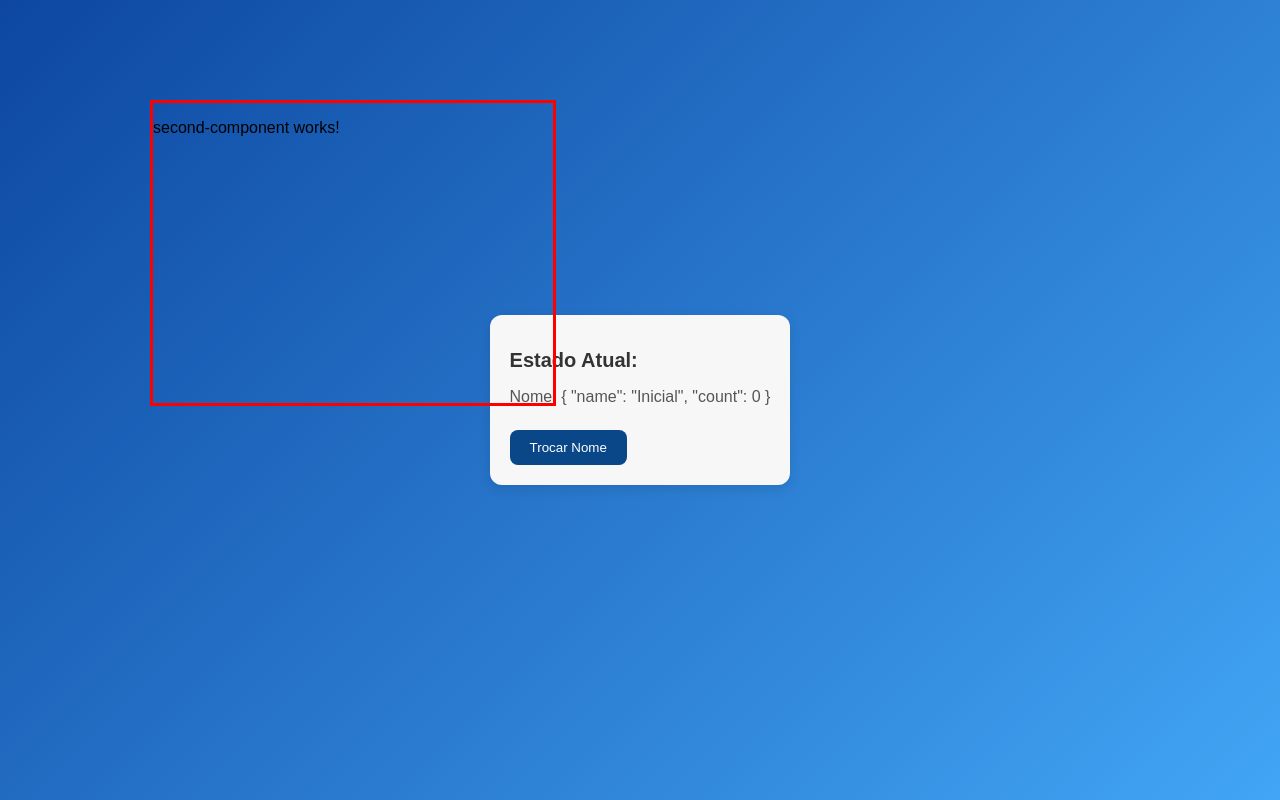
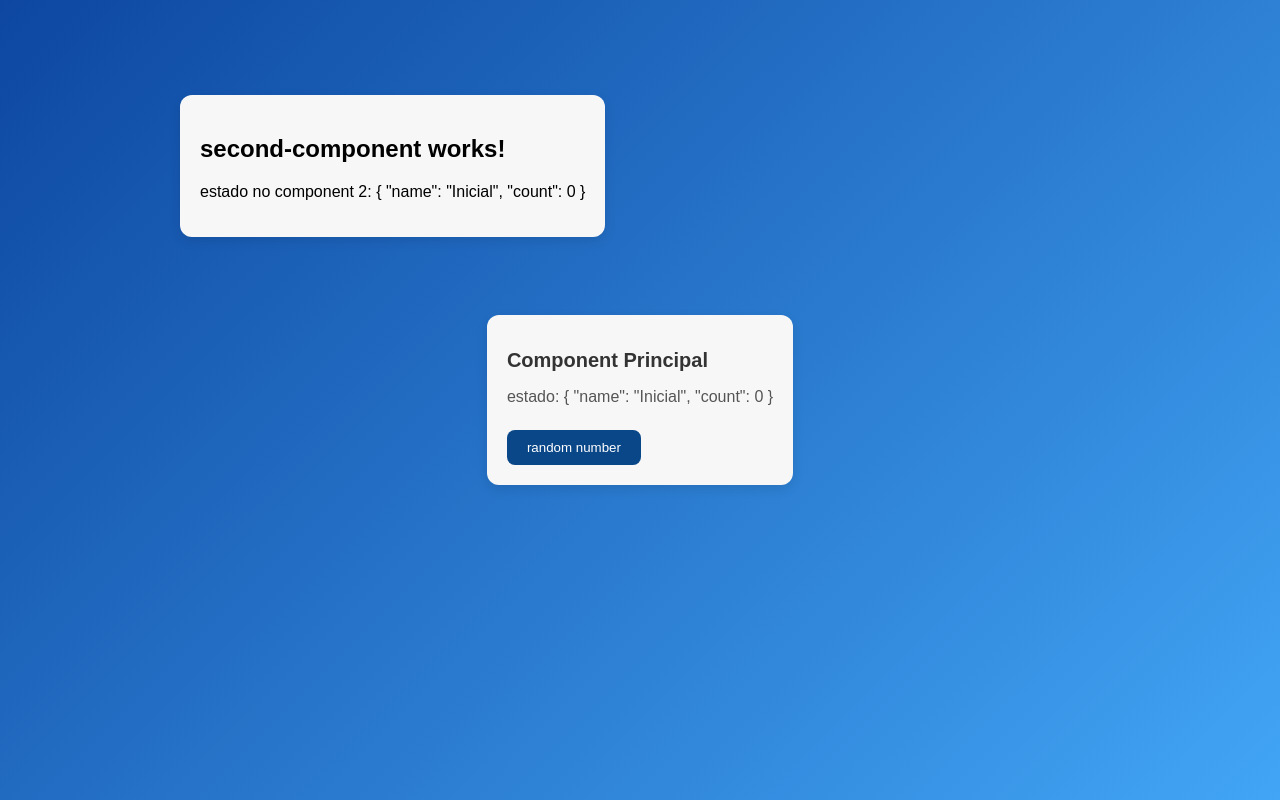
Before and after one commit to gabrielrsantana/angular-reativo, an Angular app in the folder angular-reativo/: page / in a window 1280 px wide. Built offline with nearby package versions, Linux system fonts and the light colour scheme.

Commit message:
criando component 2 e layout

```diff
--- a/angular-reativo/src/app/app.component.html
+++ b/angular-reativo/src/app/app.component.html
@@ -1,6 +1,7 @@
 <div class="estado-container">
-  <h1>Estado Atual:</h1>
-  <p>Nome: {{ state$ | async | json }}</p>
-  <button (click)="changeName()">Trocar Nome</button>
+  <h1>Component Principal</h1>
+  <p>estado: {{ state$ | async | json }}</p>
+
+  <button (click)="changeName()">random number</button>
 </div>
 <app-second-component></app-second-component>
--- a/angular-reativo/src/app/components/second-component/second-component.component.css
+++ b/angular-reativo/src/app/components/second-component/second-component.component.css
@@ -1,9 +1,12 @@
 .container{
   position: absolute;
-  top: 100px;
-  left: 150px;
-  border: red 3px solid;
-  width: 400px;
-  height: 300px;
+  top: 55px;
+  left: 180px;
+  margin: 40px auto;
+  padding: 20px;
+  border-radius: 12px;
+  box-shadow: 0 4px 12px rgba(0, 0, 0, 0.1);
+  background-color: #f7f7f7;
+  font-family: Arial, sans-serif;
 
 }
--- a/angular-reativo/src/app/components/second-component/second-component.component.html
+++ b/angular-reativo/src/app/components/second-component/second-component.component.html
@@ -1,3 +1,5 @@
 <div class="container">
-  <p>second-component works!</p>
+  <h2>second-component works!</h2>
+  <p>estado no component 2: {{ state$ | async | json }}</p>
+
 </div>
--- a/angular-reativo/src/app/components/second-component/second-component.component.ts
+++ b/angular-reativo/src/app/components/second-component/second-component.component.ts
@@ -1,12 +1,25 @@
-import { Component } from '@angular/core';
+import { Component, OnInit } from '@angular/core';
+import { BrowserModule } from '@angular/platform-browser';
+import { Observable } from 'rxjs';
+import { StateService } from 'src/app/services/state-service';
 
 @Component({
   selector: 'app-second-component',
   standalone: true,
-  imports: [],
+  imports: [BrowserModule],
   templateUrl: './second-component.component.html',
   styleUrl: './second-component.component.css'
 })
-export class SecondComponentComponent {
+export class SecondComponentComponent implements OnInit {
+
+  state$!: Observable<any>;
+  constructor(private stateService: StateService) {
+
+  }
+  ngOnInit(): void {
+    this.state$ = this.stateService.state$
+  }
+
+
 
 }
```
Also changed, not shown: angular-reativo/src/✅ CHANGELOG.md (+3 -7 lines).
